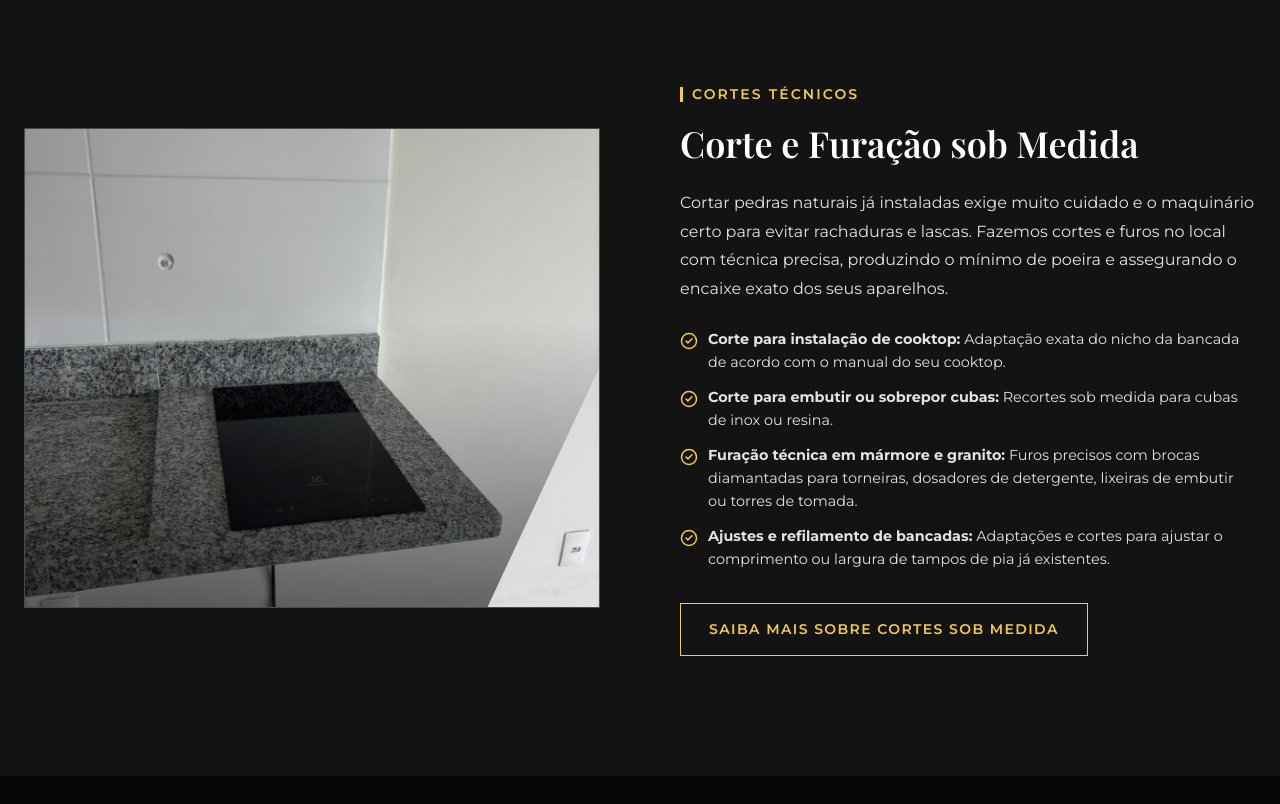
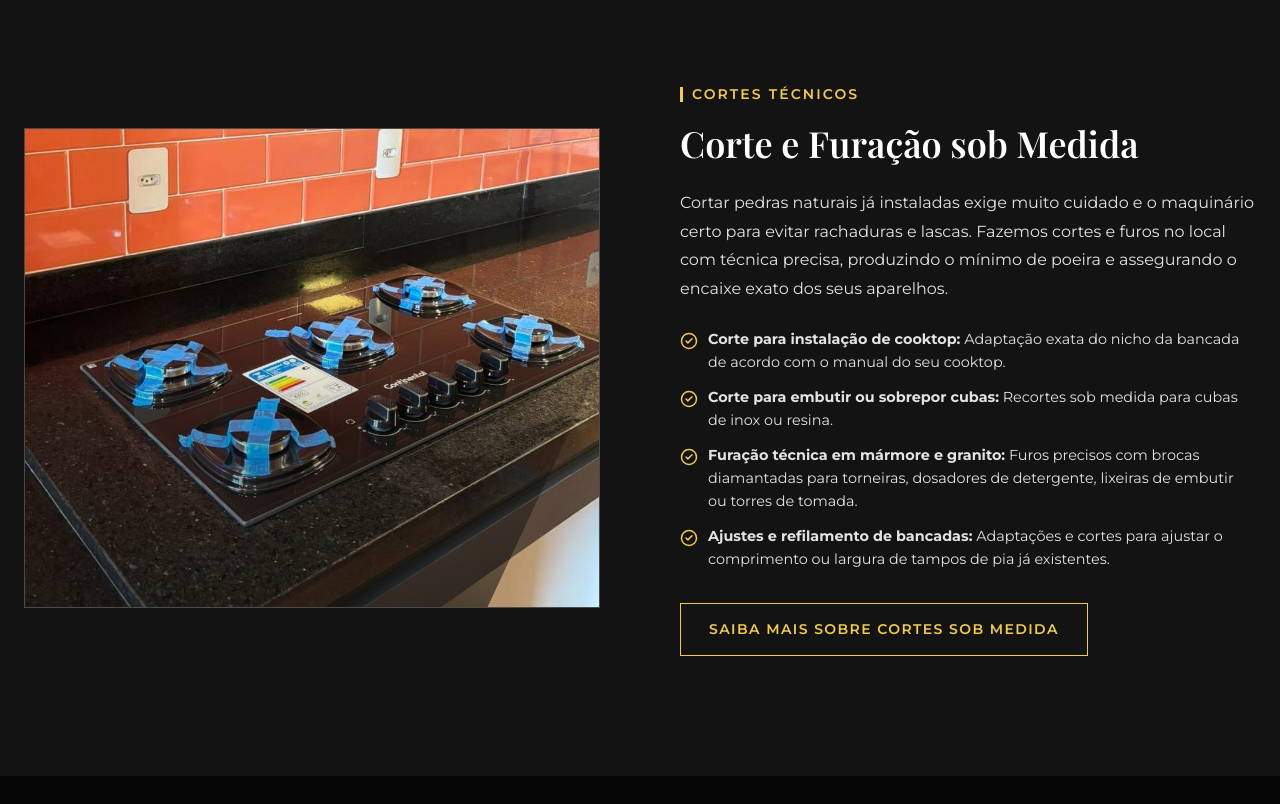
Before and after one commit to skedarmusic-maker/JH-Solu-es, a React (Vite) app: page /#/servicos in a window 1280 px wide. Shown: the part 1240-2044 px from the top of the page. Built offline with nearby package versions, Linux system fonts and the light colour scheme; a web font is replaced by a local one.

Commit message:
feat: atualiza fotos de Destaque da Home, Servicos (Instalacao e Cortes)

```diff
--- a/src/pages/Home.jsx
+++ b/src/pages/Home.jsx
@@ -155,7 +155,7 @@ const Home = () => {
               viewport={{ once: true }}
               transition={{ duration: 0.8 }}
             >
-              <img src="/images/intalação/WhatsApp Image 2026-06-06 at 14.24.02 (1).jpeg" alt="Instalação de bancadas de mármore JH Soluções" />
+              <img src="/images/WhatsApp Image 2026-06-06 at 18.11.29.jpeg" alt="Instalação de bancadas de mármore JH Soluções" />
             </motion.div>
 
             <motion.div
--- a/src/pages/Servicos.jsx
+++ b/src/pages/Servicos.jsx
@@ -170,7 +170,7 @@ const Servicos = () => {
               viewport={{ once: true }}
               transition={{ duration: 0.8 }}
             >
-              <img src="/images/intalação/WhatsApp Image 2026-06-06 at 14.24.13.jpeg" alt="Instalação de Bancadas de Mármore" />
+              <img src="/images/WhatsApp Image 2026-06-06 at 18.17.06.jpeg" alt="Instalação de Bancadas de Mármore" />
             </motion.div>
           </div>
         </div>
@@ -188,7 +188,7 @@ const Servicos = () => {
               viewport={{ once: true }}
               transition={{ duration: 0.8 }}
             >
-              <img src="/images/cort sob medidas/WhatsApp Image 2026-06-06 at 14.03.33 (1).jpeg" alt="Cortes de precisão em granito" />
+              <img src="/images/WhatsApp Image 2026-05-31 at 19.04.29.jpeg" alt="Cortes de precisão em granito" />
             </motion.div>
             <motion.div
               initial={{ opacity: 0, x: 30 }}
```
Also changed, not shown: public/images/WhatsApp Image 2026-06-06 at 18.17.06.jpeg (added), 4 other files (tests, documents, lock files or other folders).
